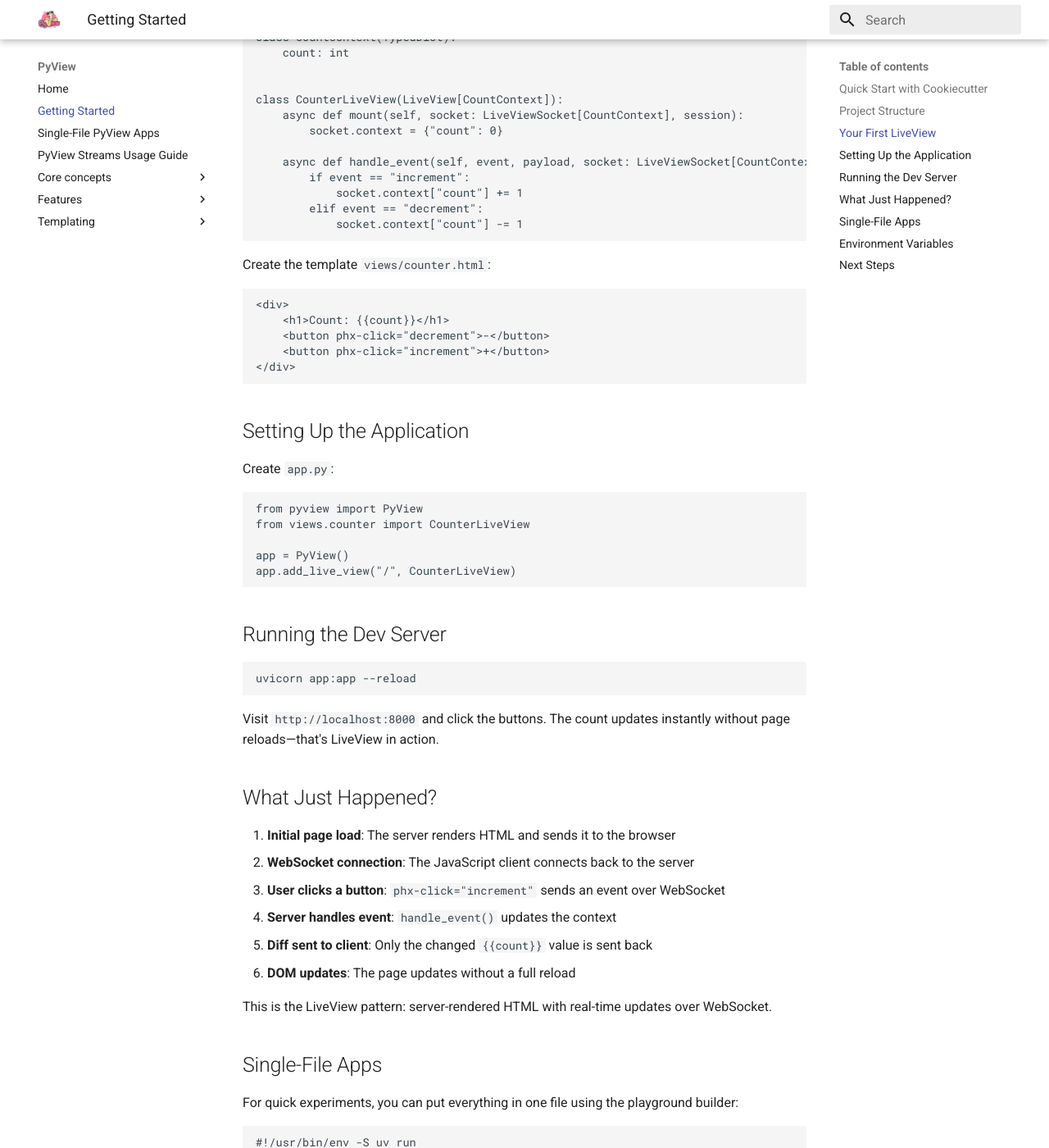
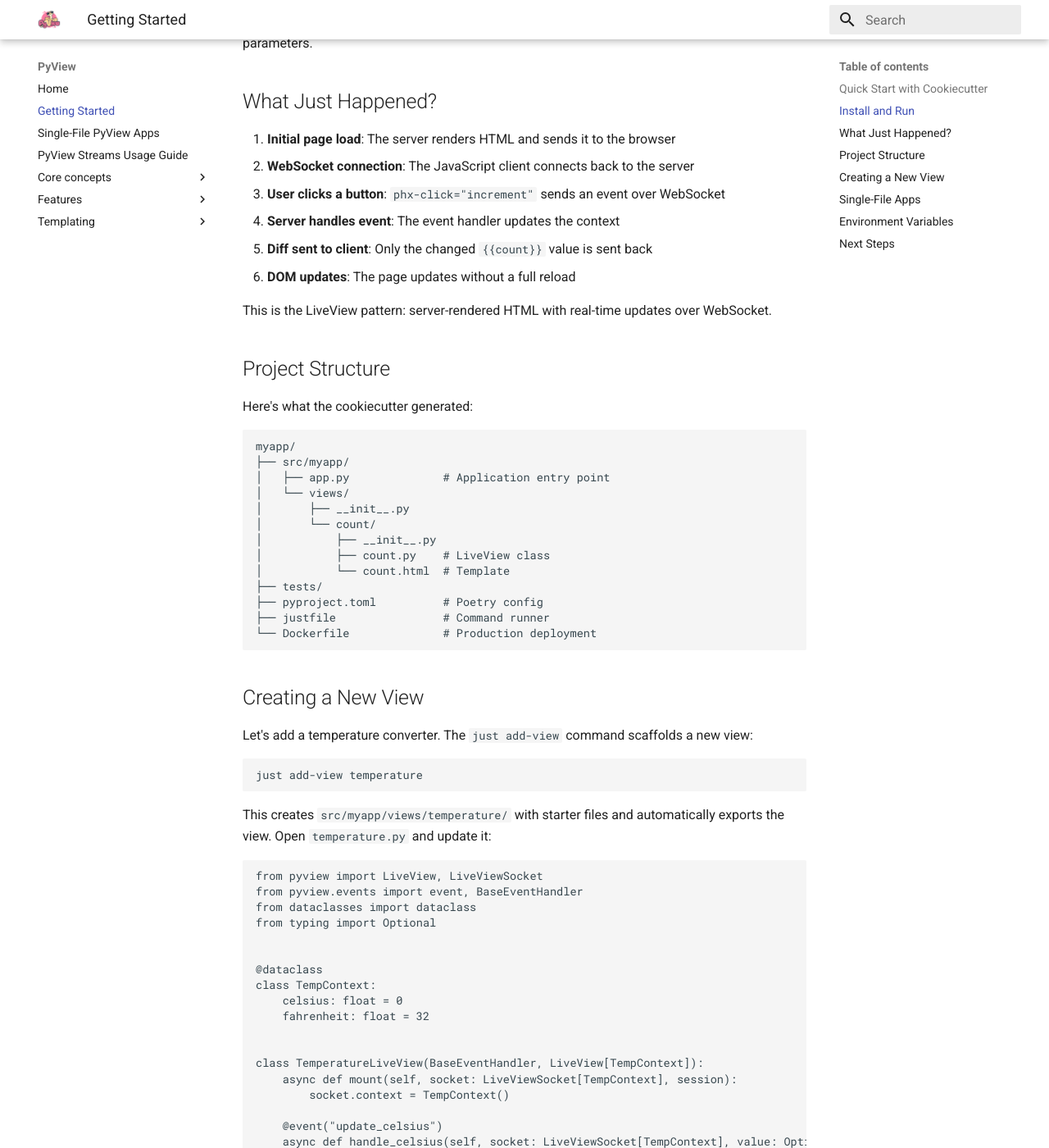
Before and after one commit to ogrodnek/pyview, an MkDocs documentation site: the page built from docs/getting-started.md, in a window 1280 px wide and 1400 px high, scrolled down 934 px. Shown: the whole window at 82% size. Built offline with MkDocs 1.6.1 and Material for MkDocs 9.7.7, drawn with Linux system fonts in a browser that asks for light colours; some of the changed text lies outside the part shown.

````diff
--- a/docs/getting-started.md
+++ b/docs/getting-started.md
@@ -1,96 +1,140 @@
 # Getting Started
 
-This guide walks you through installing PyView and creating your first LiveView application.
+Let's get you up and running with a real-time web app in about five minutes.
 
 PyView requires Python 3.11 or later. For t-string templates and LiveComponents, you'll need Python 3.14+.
 
 ## Quick Start with Cookiecutter
 
-The fastest way to start a new project:
+The fastest way to start a new project is with [cookiecutter](https://cookiecutter.readthedocs.io/):
 
 ```bash
 cookiecutter gh:ogrodnek/pyview-cookiecutter
 ```
 
-## Project Structure
+This gives you a complete project with:
 
-A typical PyView project looks like this:
+- A working **counter example** to play with immediately
+- [Poetry](https://python-poetry.org/) for dependency management
+- [Just](https://just.systems/) command runner for common tasks
+- Docker setup for deployment
 
-```
-my_app/
-├── app.py                 # Application entry point
-├── views/
-│   ├── counter/__init__.py
-│   ├── counter.py         # LiveView class
-│   ├── counter.html       # Template (or use t-strings in .py)
-│   └── counter.css        # Optional, auto-included
-└── static/                # Static files
-```
+> **Alternative:** Prefer [uv](https://docs.astral.sh/uv/) and want a nice component library? Try [pyview-cookiecutter-uv](https://github.com/ogrodnek/pyview-cookiecutter-uv), which uses uv for dependency management and includes [WebAwesome](https://www.webawesome.com/) components.
 
-## Your First LiveView
-
-Let's build a simple counter. Create `views/counter.py`:
-
-```python
-from pyview import LiveView, LiveViewSocket
-from typing import TypedDict
-
-
-class CountContext(TypedDict):
-    count: int
-
-
-class CounterLiveView(LiveView[CountContext]):
-    async def mount(self, socket: LiveViewSocket[CountContext], session):
-        socket.context = {"count": 0}
-
-    async def handle_event(self, event, payload, socket: LiveViewSocket[CountContext]):
-        if event == "increment":
-            socket.context["count"] += 1
-        elif event == "decrement":
-            socket.context["count"] -= 1
-```
-
-Create the template `views/counter.html`:
-
-```html
-<div>
-    <h1>Count: {{count}}</h1>
-    <button phx-click="decrement">-</button>
-    <button phx-click="increment">+</button>
-</div>
-```
-
-## Setting Up the Application
-
-Create `app.py`:
-
-```python
-from pyview import PyView
-from views.counter import CounterLiveView
-
-app = PyView()
-app.add_live_view("/", CounterLiveView)
-```
-
-## Running the Dev Server
+## Install and Run
 
 ```bash
-uvicorn app:app --reload
+cd myapp
+poetry install
+just
 ```
 
 Visit `http://localhost:8000` and click the buttons. The count updates instantly without page reloads—that's LiveView in action.
+
+Try adding `?c=10` to the URL to see how `handle_params` can initialize state from query parameters.
 
 ## What Just Happened?
 
 1. **Initial page load**: The server renders HTML and sends it to the browser
 2. **WebSocket connection**: The JavaScript client connects back to the server
 3. **User clicks a button**: `phx-click="increment"` sends an event over WebSocket
-4. **Server handles event**: `handle_event()` updates the context
+4. **Server handles event**: The event handler updates the context
 5. **Diff sent to client**: Only the changed `{{count}}` value is sent back
 6. **DOM updates**: The page updates without a full reload
 
 This is the LiveView pattern: server-rendered HTML with real-time updates over WebSocket.
+
+## Project Structure
+
+Here's what the cookiecutter generated:
+
+```
+myapp/
+├── src/myapp/
+│   ├── app.py              # Application entry point
+│   └── views/
+│       ├── __init__.py
+│       └── count/
+│           ├── __init__.py
+│           ├── count.py    # LiveView class
+│           └── count.html  # Template
+├── tests/
+├── pyproject.toml          # Poetry config
+├── justfile                # Command runner
+└── Dockerfile              # Production deployment
+```
+
+## Creating a New View
+
+Let's add a temperature converter. The `just add-view` command scaffolds a new view:
+
+```bash
+just add-view temperature
+```
+
+This creates `src/myapp/views/temperature/` with starter files and automatically exports the view. Open `temperature.py` and update it:
+
+```python
+from pyview import LiveView, LiveViewSocket
+from pyview.events import event, BaseEventHandler
+from dataclasses import dataclass
+from typing import Optional
+
+
+@dataclass
+class TempContext:
+    celsius: float = 0
+    fahrenheit: float = 32
+
+
+class TemperatureLiveView(BaseEventHandler, LiveView[TempContext]):
+    async def mount(self, socket: LiveViewSocket[TempContext], session):
+        socket.context = TempContext()
+
+    @event("update_celsius")
+    async def handle_celsius(self, socket: LiveViewSocket[TempContext], value: Optional[float] = None):
+        if value is None:
+            return
+        socket.context.celsius = value
+        socket.context.fahrenheit = round(value * 9/5 + 32, 1)
+
+    @event("update_fahrenheit")
+    async def handle_fahrenheit(self, socket: LiveViewSocket[TempContext], value: Optional[float] = None):
+        if value is None:
+            return
+        socket.context.fahrenheit = value
+        socket.context.celsius = round((value - 32) * 5/9, 1)
+```
+
+Now update `temperature.html`:
+
+```html
+<div>
+    <h1>Temperature Converter</h1>
+    <div>
+        <label>Celsius</label>
+        <input type="number" value="{{celsius}}" phx-keyup="update_celsius" />
+    </div>
+    <div>
+        <label>Fahrenheit</label>
+        <input type="number" value="{{fahrenheit}}" phx-keyup="update_fahrenheit" />
+    </div>
+</div>
+```
+
+Register the route in `app.py`:
+
+```python
+from .views import CountLiveView
+from .views.temperature import TemperatureLiveView
+
+routes = [
+    ("/", CountLiveView),
+    ("/temperature", TemperatureLiveView),
+]
+```
+
+Restart the server and visit `http://localhost:8000/temperature`. Type in either field and watch the other update in real-time.
 
 ## Single-File Apps
 
````
Also changed, not shown: docs/core-concepts/routing.md (+1 -1 lines), docs/features/authentication.md (+69 -36 lines), docs/index.md (+2 -1 lines).
